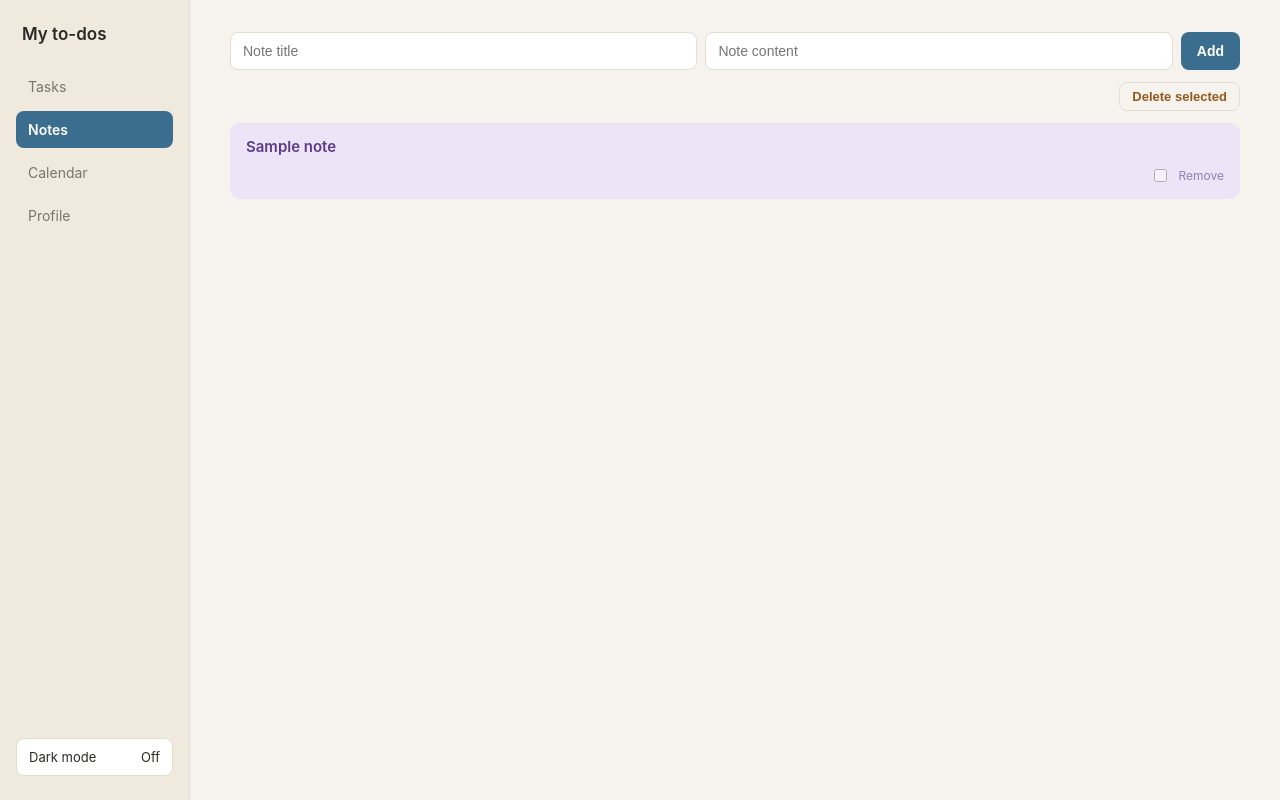
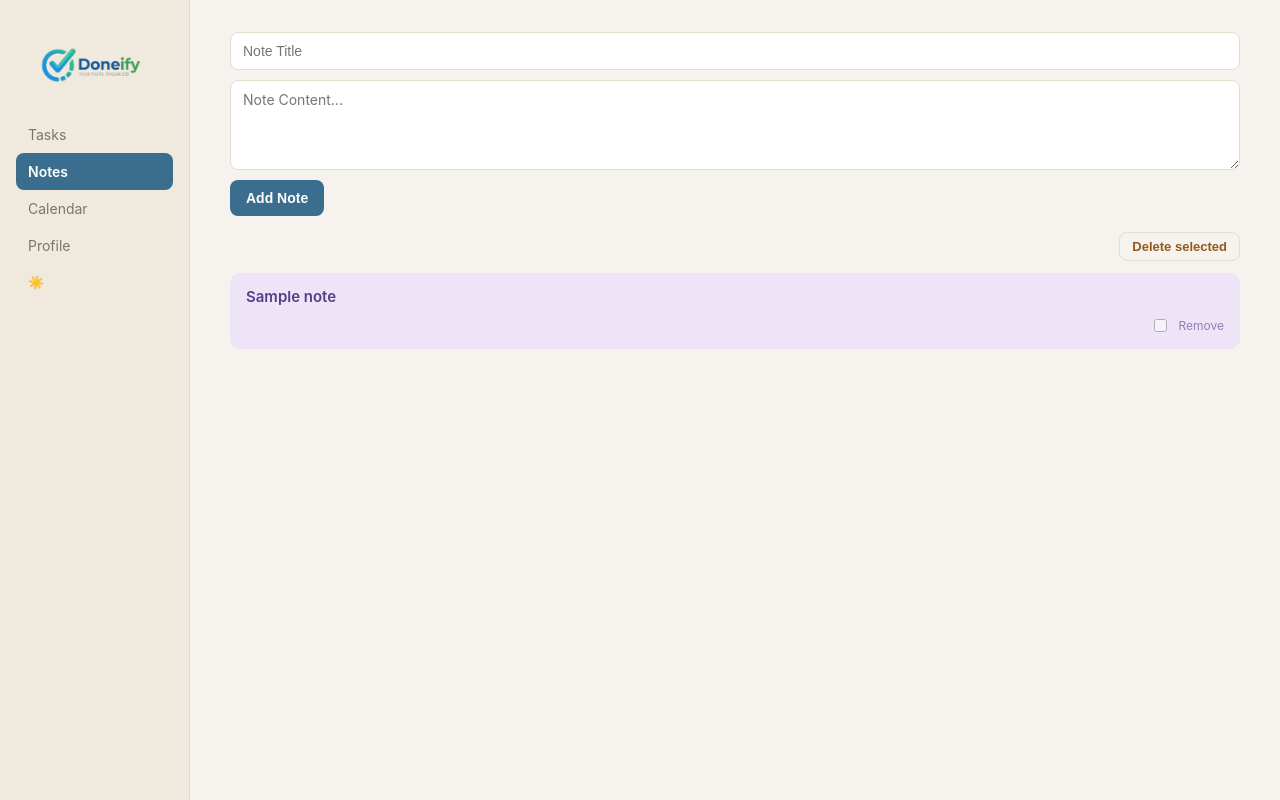
Before and after one commit to TIMI0019/todo-app, a Flask app: page / in a window 1280 px wide, after a click on "Notes". Run offline with Flask 3, Linux system fonts and the light colour scheme; the visitor is signed in with stand-in values (Sample User, id 1); tables that the repository leaves empty hold one stand-in row (values such as "Sample post").

Commit message:
updated version

```diff
--- a/requirements.txt
+++ b/requirements.txt
@@ -1,3 +1,3 @@
 Flask==3.1.3
 Werkzeug==3.1.8
-gunicorn==23.0.0
+gunicorn==23.0.0it
--- a/static/script.js
+++ b/static/script.js
@@ -9,16 +9,21 @@ navItems.forEach(item => {
   });
 });
 
+
+// this is where we handle the dark mode toggle functionality. When the user clicks the theme toggle button, we check the current theme and switch it accordingly. We also update the theme state text to reflect the current theme.
+
+
+
 const themeToggle = document.getElementById('themeToggle');
 const themeState = document.getElementById('themeState');
 themeToggle.addEventListener('click', () => {
   const isDark = document.documentElement.getAttribute('data-theme') === 'dark';
   if (isDark) {
     document.documentElement.removeAttribute('data-theme');
-    themeState.textContent = 'Off';
+    themeState.textContent = '☀️';
   } else {
     document.documentElement.setAttribute('data-theme', 'dark');
-    themeState.textContent = 'On';
+    themeState.textContent = '🌙';
   }
 });
 
--- a/static/style.css
+++ b/static/style.css
@@ -82,15 +82,25 @@ body {
 .theme-toggle {
   margin-top: auto;
   display: flex;
-  align-items: center;
-  justify-content: space-between;
+  /* align-items: start; */
+  justify-content: left;
+  /* justify-content: space-between; */
   padding: 10px 12px;
-  border: 1px solid var(--border);
+  /* border: 1px solid var(--border); */
   border-radius: 8px;
   font-size: 13px;
   cursor: pointer;
-  background: var(--panel);
+  /* background: var(--panel); */
 }
+
+
+.theme-icon {
+display: flex;
+align-items: start;
+justify-content: left;
+}
+
+
 
 main {
   flex: 1;
@@ -109,6 +119,17 @@ main {
   display: flex;
   gap: 8px;
   margin-bottom: 0.75rem;
+}
+
+.note-content-input{
+  display: block;
+  width: 100%;
+  padding: 10px 12px;
+  border-radius: 8px;
+  border: 1px solid var(--border);
+  background: var(--panel);
+  color: var(--text);
+  font-size: 14px;
 }
 
 .bulk-row {
@@ -130,6 +151,17 @@ button.danger:hover {
 }
 
 input[type="text"] {
+  flex: 1;
+  padding: 10px 12px;
+  border-radius: 8px;
+  border: 1px solid var(--border);
+  background: var(--panel);
+  color: var(--text);
+  font-size: 14px;
+}
+
+
+input[type="password"] {
   flex: 1;
   padding: 10px 12px;
   border-radius: 8px;
@@ -267,3 +299,164 @@ li.item .delete:hover { opacity: 1; }
   color: var(--accent-text);
   font-weight: 600;
 }
+
+.brand-logo{
+  width: 150px;
+}
+
+
+
+
+
+/* Stack inputs vertically */
+.note-add-container {
+  display: flex;
+  flex-direction: column;
+  gap: 10px;
+  margin-bottom: 1rem;
+}
+
+/* Ensure the textarea matches full width and styles */
+.note-content-input {
+  width: 100%;
+  padding: 10px 12px;
+  border-radius: 8px;
+  border: 1px solid var(--border);
+  background: var(--panel);
+  color: var(--text);
+  font-size: 14px;
+  font-family: inherit;
+  resize: vertical; /* allows user to expand height, but not width */
+  min-height: 80px;
+}
+
+/* Align button nicely underneath */
+.note-add-container button {
+  align-self: flex-start;
+}
+
+
+
+
+
+
+
+
+
+/* ---------- Mobile responsive ---------- */
+@media (max-width: 640px) {
+  body {
+    flex-direction: column;
+  }
+
+  .sidebar {
+    width: 100%;
+    height: auto;
+    flex-direction: row;
+    align-items: center;
+    justify-content: space-around;
+    padding: 0.5rem;
+    border-right: none;
+    border-top: 1px solid var(--border);
+    order: 2;
+    position: fixed;
+    bottom: 0;
+    left: 0;
+    gap: 0;
+  }
+
+  .sidebar{
+    display: flex;
+    flex-direction: column;
+
+    width: 100%;
+  }
+
+
+  /* .theme-toggle {
+    display
+  } */
+
+  .nav-item {
+    flex-direction: column;
+    gap: 2px;
+    font-size: 11px;
+    padding: 6px 10px;
+    text-align: center;
+  }
+
+  main {
+    order: 1;
+    padding: 1rem;
+    padding-bottom: 5rem;
+    width: 100%;
+  }
+
+  .add-row {
+    flex-wrap: wrap;
+  }
+
+  .add-row input[type="text"] {
+    min-width: 100%;
+  }
+
+  .add-row button {
+    width: 100%;
+  }
+
+  li.item {
+    flex-wrap: wrap;
+  }
+
+  .cal-grid {
+    gap: 2px;
+  }
+
+  .cal-grid .day-cell {
+    padding: 8px 0;
+    font-size: 12px;
+  }
+
+.brand-logo{
+  width: 150px;
+}
+
+.login-logo{
+  width: 150px;
+  display: block;
+  margin: 0 auto 20px auto;
+}
+
+
+.brand{
+  width: auto;
+  justify-content: center;
+}
+
+.navigation{
+  display: flex;
+  flex-direction: row;
+  gap: 6px;
+}
+
+.note-card.expanded .content {
+  display: block;
+  white-space: pre-wrap;
+  overflow-wrap: break-word;
+  word-break: break-word;
+
+
+}
+
+.note-content-input{
+  width: 100%;
+  padding: 10px 12px;
+  border-radius: 8px;
+  border: 1px solid var(--border);
+  background: var(--panel);
+  color: var(--text);
+  font-size: 14px;
+}
+
+
+}
--- a/templates/index.html
+++ b/templates/index.html
@@ -2,20 +2,29 @@
 <html lang="en">
 <head>
 <meta charset="UTF-8">
-<title>My To-Do App</title>
+<meta name="viewport" content="width=device-width, initial-scale=1.0">
+<title>Doneify</title>
 <link rel="stylesheet" href="{{ url_for('static', filename='style.css') }}">
 </head>
 <body>
 
 <div class="sidebar">
-  <h1>My to-dos</h1>
+  <div class="brand">
+    <img src="{{ url_for('static', filename='images/JOSH.png') }}" alt="Logo" class="brand-logo">
+
+  </div>
+
+
+  <div class="navigation">
   <div class="nav-item active" data-target="tasks-panel">Tasks</div>
   <div class="nav-item" data-target="notes-panel">Notes</div>
   <div class="nav-item" data-target="calendar-panel">Calendar</div>
   <div class="nav-item" data-target="profile-panel">Profile</div>
   <div class="theme-toggle" id="themeToggle">
-    <span>Dark mode</span>
-    <span id="themeState">Off</span>
+    <span> </span>
+    <span id="themeState" class="theme-icon">☀️</span>
+
+  </div>
   </div>
 </div>
 
@@ -33,11 +42,18 @@
   </section>
 
   <section class="panel" id="notes-panel">
-    <div class="add-row">
-      <input type="text" id="noteTitleInput" placeholder="Note title">
-      <input type="text" id="noteContentInput" placeholder="Note content">
-      <button id="addNoteBtn">Add</button>
+    <div class="note-add-container">
+  <input type="text" id="noteTitleInput" placeholder="Note Title">
+  <textarea id="noteContentInput" class="note-content-input" placeholder="Note Content..." rows="4"></textarea>
+  <button id="addNoteBtn">Add Note</button>
+</div>
+
+    <div>
+
+
+
     </div>
+
     <div class="bulk-row">
       <button id="deleteSelectedNotes" class="danger">Delete selected</button>
     </div>
--- a/templates/signup.html
+++ b/templates/signup.html
@@ -2,7 +2,8 @@
 <html lang="en">
 <head>
 <meta charset="UTF-8">
-<title>Sign Up - My To-Do App</title>
+<meta name="viewport" content="width=device-width, initial-scale=1.0">
+<title>Sign Up - Doneify</title>
 <link rel="stylesheet" href="{{ url_for('static', filename='style.css') }}">
 <style>
   .auth-wrap {
@@ -11,6 +12,7 @@
     justify-content: center;
     min-height: 100vh;
     width: 100%;
+    padding: 1rem;
   }
   .auth-box {
     background: var(--panel);
@@ -18,6 +20,7 @@
     border-radius: 12px;
     padding: 2rem;
     width: 320px;
+    max-width: 100%;
   }
   .auth-box h1 { font-size: 20px; margin: 0 0 1.25rem; }
   .auth-box input[type="text"], .auth-box input[type="password"] {
```
Also changed, not shown: templates/login.html (+7 -2 lines), static/images/JOSH.png (added).
